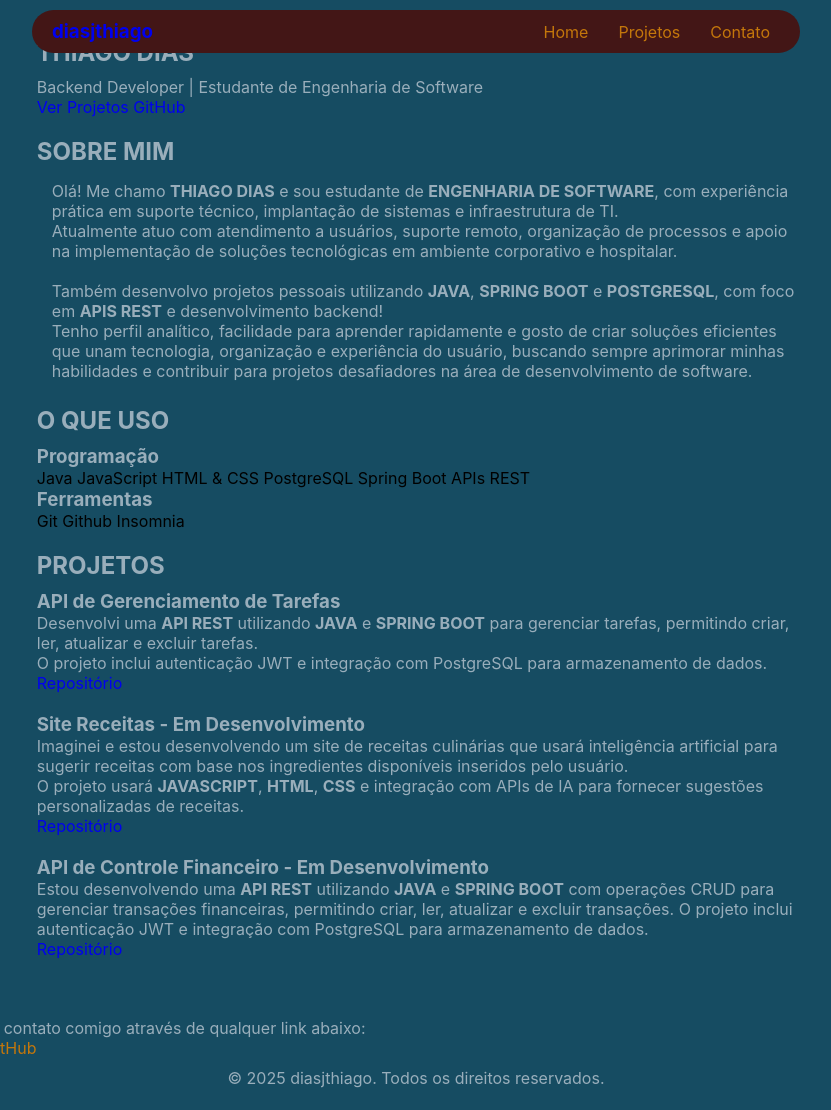
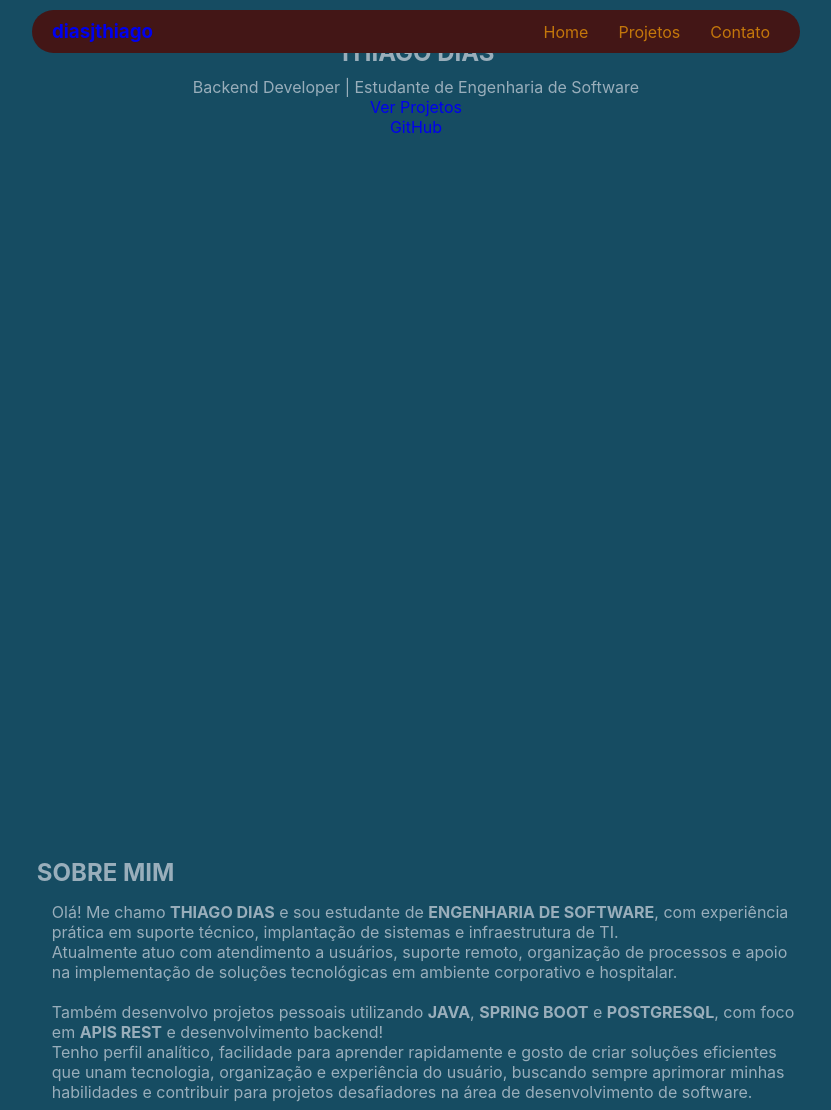
Before and after one commit to teagozz/RepositorioV2, a plain HTML site: page HTML/index.html in a window 1280 px wide. Shown: the top 1110 px of the page, without its empty margins (224-1055 px from the left). Drawn offline with nearby package versions, Linux system fonts and the light colour scheme; a script that the page names is missing.

Commit message:
Evolução do commit: "Adiciona estilo para a seção de apresentação"

```diff
--- a/CSS/style.css
+++ b/CSS/style.css
@@ -75,7 +75,16 @@ a:visited {
   margin: 0 0 10px 0;
   color: var(--text-muted);
   text-transform: uppercase;
-  text-align: left;
+  /* text-align: left; */
+}
+
+.hero{
+  display: flex;
+  min-height: 100vh;
+  align-items: center;
+  flex-direction: column;
+  justify-content: flex-start;
+
 }
 
 .apresentacao-texto {
```
